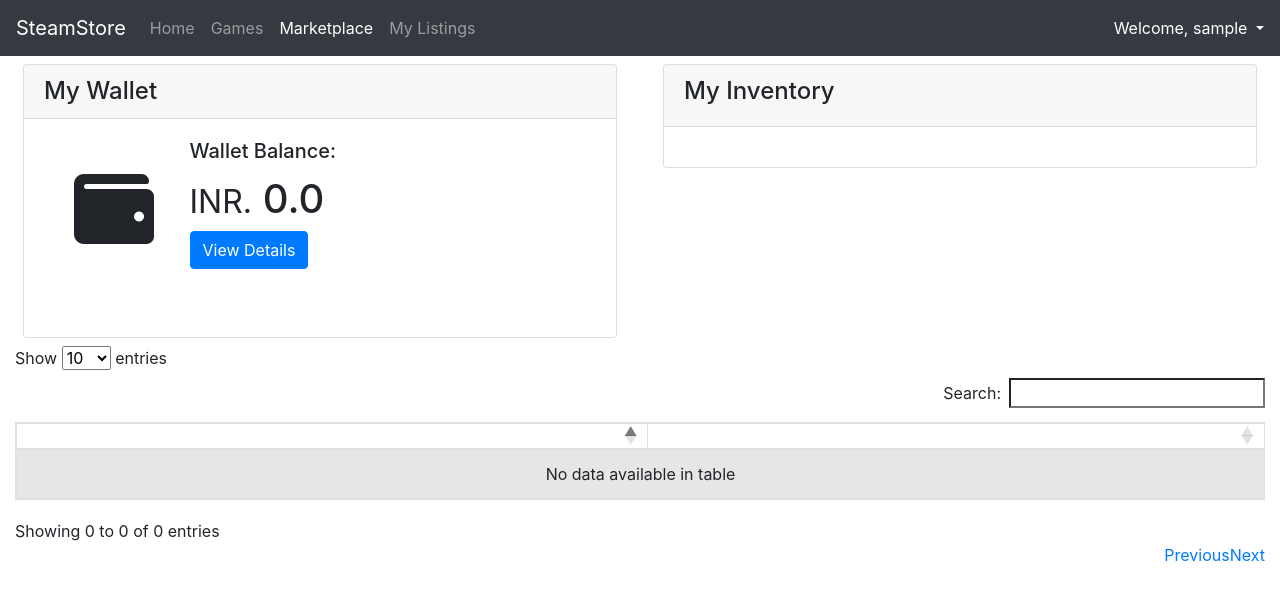
After one commit to darshkpatel/django-steam, a Django app: page /market in a window 1280 px wide. The commit adds this page. Shown: the top 600 px of the page. Run offline with Django 3.2, Linux system fonts and the light colour scheme; the visitor is signed in with stand-in values (Sample User, id 1); data comes from the database, SQL or seed files in the repository; data that the repository does not hold is empty; some libraries are stand-ins or nearby versions.

Commit message:
Add marketplace mockup

```diff
--- a/marketplace/templates/marketplace/base.html
+++ b/marketplace/templates/marketplace/base.html
@@ -8,11 +8,13 @@
     <meta name="viewport" content="width=device-width, initial-scale=1, shrink-to-fit=no">
 
     <!-- Bootstrap CSS -->
+    <script src="https://cdnjs.cloudflare.com/ajax/libs/jquery/3.2.1/jquery.min.js"></script>
     <link rel="stylesheet" href="https://stackpath.bootstrapcdn.com/bootstrap/4.3.1/css/bootstrap.min.css" integrity="sha384-ggOyR0iXCbMQv3Xipma34MD+dH/1fQ784/j6cY/iJTQUOhcWr7x9JvoRxT2MZw1T" crossorigin="anonymous">
-    <link href="https://cdnjs.cloudflare.com/ajax/libs/font-awesome/5.10.2/css/all.css" rel="stylesheet">
+    <link rel="stylesheet" href="https://cdn.datatables.net/1.10.20/css/dataTables.bootstrap4.min.css" />
+    <!-- <link rel="stylesheet" type="text/css" href="//cdn.datatables.net/1.10.12/css/jquery.dataTables.min.csss"> -->
 
     {% block head %}
-{% endblock head %}
+    {% endblock head %}
   </head>
   <body>
     {% block content %}
@@ -20,7 +22,9 @@
 
     <!-- Optional JavaScript -->
     <!-- jQuery first, then Popper.js, then Bootstrap JS -->
-    <script src="https://code.jquery.com/jquery-3.3.1.slim.min.js" integrity="sha384-q8i/X+965DzO0rT7abK41JStQIAqVgRVzpbzo5smXKp4YfRvH+8abtTE1Pi6jizo" crossorigin="anonymous"></script>
+    <link href="https://cdnjs.cloudflare.com/ajax/libs/font-awesome/5.10.2/css/all.css" rel="stylesheet">
+    <script src="https://cdn.datatables.net/1.10.20/js/jquery.dataTables.min.js"></script>
+
     <script src="https://cdnjs.cloudflare.com/ajax/libs/popper.js/1.14.7/umd/popper.min.js" integrity="sha384-UO2eT0CpHqdSJQ6hJty5KVphtPhzWj9WO1clHTMGa3JDZwrnQq4sF86dIHNDz0W1" crossorigin="anonymous"></script>
     <script src="https://stackpath.bootstrapcdn.com/bootstrap/4.3.1/js/bootstrap.min.js" integrity="sha384-JjSmVgyd0p3pXB1rRibZUAYoIIy6OrQ6VrjIEaFf/nJGzIxFDsf4x0xIM+B07jRM" crossorigin="anonymous"></script>
   </body>
--- a/marketplace/templates/marketplace/games.html
+++ b/marketplace/templates/marketplace/games.html
@@ -20,7 +20,7 @@
                 <a class="nav-link" href="{% url 'games' %}">Games<span class="sr-only">(current)</span></a>
             </li>
             <li class="nav-item">
-                <a class="nav-link" href="#">Marketplace</a>
+                <a class="nav-link" href=""{% url 'market' %}"">Marketplace</a>
             </li>
             <li class="nav-item">
                 <a class="nav-link" href="#">My Listings</a>
--- a/marketplace/templates/marketplace/home.html
+++ b/marketplace/templates/marketplace/home.html
@@ -18,7 +18,7 @@
                 <a class="nav-link" href="{% url 'games' %}">Games</a>
             </li>
             <li class="nav-item">
-                <a class="nav-link" href="#">Marketplace</a>
+                <a class="nav-link" href="{% url 'market' %}">Marketplace</a>
             </li>
             <li class="nav-item">
                 <a class="nav-link" href="#">My Listings</a>
--- /dev/null
+++ b/marketplace/templates/marketplace/market.html
@@ -0,0 +1,142 @@
+{% extends "marketplace/base.html" %}
+
+
+{% block head %}
+<nav class="navbar navbar-expand-lg navbar-dark bg-dark">
+    <a class="navbar-brand" href="#">SteamStore</a>
+    <button class="navbar-toggler" type="button" data-toggle="collapse" data-target="#navbarColor01"
+        aria-controls="navbarColor01" aria-expanded="false" aria-label="Toggle navigation">
+        <span class="navbar-toggler-icon"></span>
+    </button>
+
+    <div class="collapse navbar-collapse" id="navbarColor01">
+        <ul class="navbar-nav mr-auto">
+            <li class="nav-item">
+                <a class="nav-link" href="{% url 'index' %}">Home <span class="sr-only">(current)</span></a>
+            </li>
+            <li class="nav-item">
+                <a class="nav-link" href="{% url 'games' %}">Games</a>
+            </li>
+            <li class="nav-item active">
+                <a class="nav-link" href="{% url 'market' %}">Marketplace</a>
+            </li>
+            <li class="nav-item">
+                <a class="nav-link" href="#">My Listings</a>
+            </li>
+        </ul>
+
+        <div class="pull-right">
+            <ul class="nav pull-right">
+                <li class="dropdown"><a href="#" style="color: #ffff" class="dropdown-toggle"
+                        data-toggle="dropdown">Welcome, {{request.user.username}} <b class="caret"></b></a>
+                    <ul class="dropdown-menu">
+                        <li><a style="color: red; padding:10px;" href="/logout"><i class="icon-off"></i> Logout</a></li>
+                    </ul>
+                </li>
+            </ul>
+        </div>
+
+    </div>
+</nav>
+{% endblock head %}
+
+{% block content %}
+<div class="container-fluid">
+
+    <div class="row">
+
+        <!-- Wallet Card -->
+        <div class="col d-flex p-2">
+            <div class="col">
+
+                <div class="card ">
+                    <h4 class="card-header">
+                        <bold>My Wallet</bold>
+                    </h4>
+                    <div class="card-body">
+                        <div class="row">
+
+                            <div class="col-xl-3">
+                                <i style="padding:30px;" class="fa fa-wallet fa-5x"></i>
+                            </div>
+                            <div class="col">
+                                <h5 class="card-title text-bold">Wallet Balance: </h5>
+                                <strong>
+                                    <h1>
+                                        <small>INR.</small> {{ balance }}
+                                    </h1>
+                                </strong>
+                                <a href="#" class="btn btn-primary">View Details</a>
+                                <br>
+                                <br>
+                                <br>
+                            </div>
+                        </div>
+                    </div>
+                </div>
+            </div>
+        </div>
+
+
+        <!-- Inventory Jumbo Card -->
+        <div class="col d-flex p-2">
+            <div class="col">
+
+                <div class="card">
+                    <div class="card-header">
+                        <h4> My Inventory </h4>
+                    </div>
+                    <div class="card-body">
+
+                        <div class="row">
+
+                            {% for item in items %}
+                            <!-- Item Card -->
+                            <div class="col-sm-4">
+                                <div class="card text-white bg-dark mb-3" style="max-width: 18rem;">
+                                    <div class="card-header">{{ item.gameName }}</div>
+                                    <div class="card-body">
+                                        <h5 class="card-title">{{ item.itemName }}</h5>
+                                        <p class="card-text">{{item.itemDescription}}</p>
+                                    </div>
+                                </div>
+                            </div>
+                            {% endfor %}
+
+                        </div>
+
+                    </div>
+                </div>
+            </div>
+            </div>
+            </div>
+
+
+            <div class="row">
+
+<div class="col">
+
+
+                <table class="table table-striped table-bordered" id="example">
+
+                </table>
+</div>
+            </div>
+            <script type="text/javascript" language="javascript" class="init">
+                $(document).ready(function () {
+                    $('#example').dataTable({
+                        "processing": true,
+                        "ajax": {
+                            "processing": true,
+                            "url": "{% url 'market-table' %}",
+                            "dataSrc": ""
+                        },
+
+                        "columns": [
+                            { "data": "fields.itemName" },
+                            { "data": "fields.itemDescription" },
+                        ]
+                    });
+                });
+            </script>
+            {% endblock content %}
--- a/marketplace/urls.py
+++ b/marketplace/urls.py
@@ -1,9 +1,11 @@
 from django.urls import path
-from marketplace.views import games_views, user_dashboard_views, auth_views
+from marketplace.views import games_views, user_dashboard_views, auth_views, marketplace_views
 
 urlpatterns = [
     path('', user_dashboard_views.index, name='index'),
     path('games', games_views.index, name='games'),
+    path('market', marketplace_views.market, name='market'),
+    path('market_table', marketplace_views.table, name='market-table'),
 
     path("login/", auth_views.login_view, name = "login"),
     path("logout/", auth_views.login_view, name = "logout"),
--- /dev/null
+++ b/marketplace/views/marketplace_views.py
@@ -0,0 +1,17 @@
+from marketplace.common_imports import *
+from django.core import serializers
+
+
+@login_required(login_url='/accounts/login')
+def market(request):
+	context = {
+		"balance":float(User.objects.get(username=request.user.username).wallet.balance),
+		"items" : get_inventory_items(request.user.username),
+		}
+	return render(request, "marketplace/market.html",context)
+
+@login_required(login_url='/accounts/login')
+def table(request):
+    object_list = User.objects.get(username=request.user.username).inventory.items.all()
+    json = serializers.serialize('json', object_list)
+    return HttpResponse(json, content_type='application/json')
```
